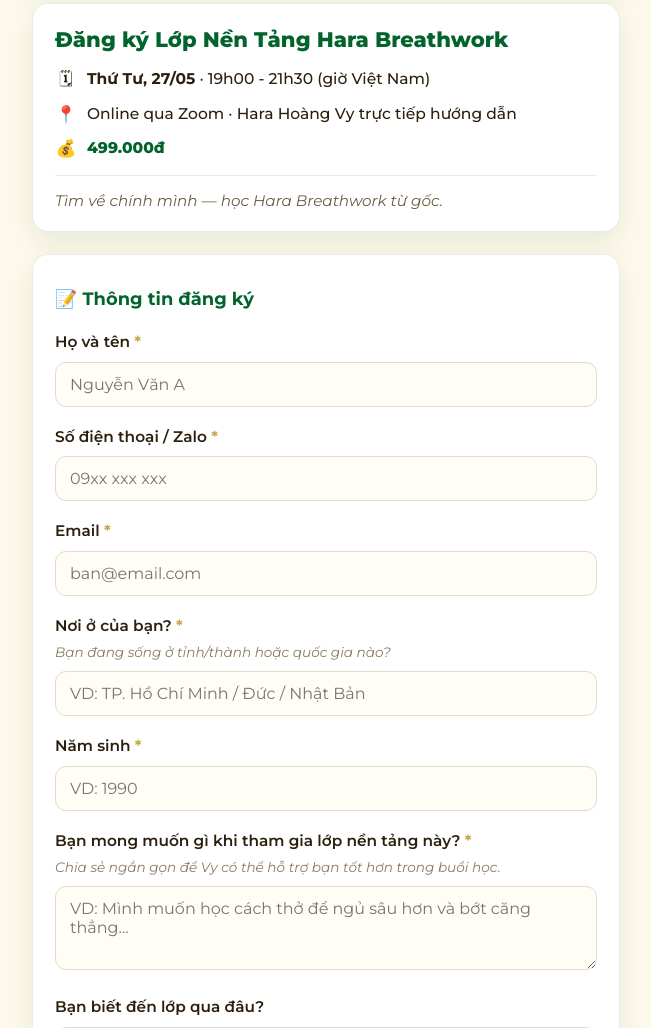
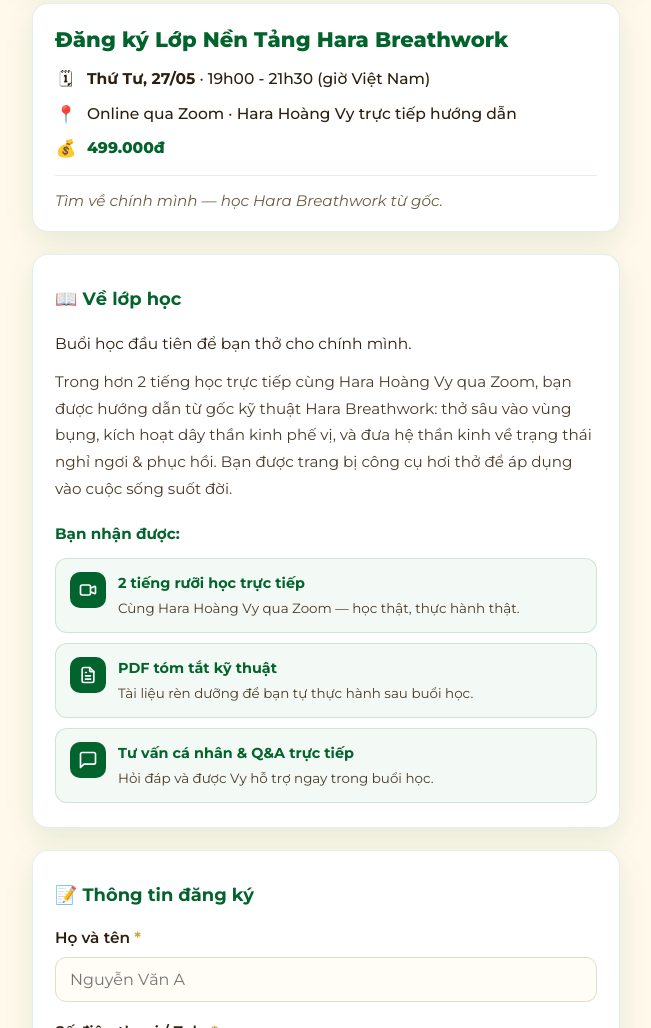
Before and after one commit to bunghealing/lop-nen-tang, a plain HTML site: page index.html in a window 1280 px wide. Shown: the part 484-1512 px from the top of the page, without its empty margins (314-965 px from the left). Drawn offline with Linux system fonts and the light colour scheme.

Commit message:
Update index.html

```diff
--- a/index.html
+++ b/index.html
@@ -220,6 +220,47 @@
       </div>
       <p class="tag">Tìm về chính mình — học Hara Breathwork từ gốc.</p>
     </div>
+
+<!-- ===== COURSE DESCRIPTION ===== -->
+<div class="card">
+  <div class="sec-title">📖 Về lớp học</div>
+  <p style="font-size:.97rem;line-height:1.75;color:#2C1F0E;margin-bottom:12px;">
+    Buổi học đầu tiên để bạn thở cho chính mình.
+  </p>
+  <p style="font-size:.95rem;line-height:1.75;color:#4a3b28;margin-bottom:20px;">
+    Trong hơn 2 tiếng học trực tiếp cùng Hara Hoàng Vy qua Zoom, bạn được hướng dẫn từ gốc kỹ thuật Hara Breathwork: thở sâu vào vùng bụng, kích hoạt dây thần kinh phế vị, và đưa hệ thần kinh về trạng thái nghỉ ngơi &amp; phục hồi. Bạn được trang bị công cụ hơi thở để áp dụng vào cuộc sống suốt đời.
+  </p>
+  <p style="font-weight:700;color:#02642c;font-size:.95rem;margin-bottom:12px;">Bạn nhận được:</p>
+  <ul style="list-style:none;padding:0;margin:0;display:flex;flex-direction:column;gap:10px;">
+    <li style="display:flex;gap:12px;align-items:flex-start;background:#f3f9f4;border:1.5px solid rgba(2,100,44,.15);border-radius:12px;padding:13px 14px;">
+      <div style="flex:0 0 36px;height:36px;background:#02642c;border-radius:10px;display:flex;align-items:center;justify-content:center;">
+        <svg width="20" height="20" viewBox="0 0 24 24" fill="none" stroke="#fff" stroke-width="2" stroke-linecap="round" stroke-linejoin="round"><path d="M15 10l4.553-2.277A1 1 0 0121 8.723v6.554a1 1 0 01-1.447.9L15 14M3 8a2 2 0 012-2h8a2 2 0 012 2v8a2 2 0 01-2 2H5a2 2 0 01-2-2V8z"/></svg>
+      </div>
+      <div style="display:flex;flex-direction:column;gap:3px;">
+        <span style="font-size:.9rem;font-weight:700;color:#02642c;">2 tiếng rưỡi học trực tiếp</span>
+        <span style="font-size:.84rem;color:#4a3b28;line-height:1.55;">Cùng Hara Hoàng Vy qua Zoom — học thật, thực hành thật.</span>
+      </div>
+    </li>
+    <li style="display:flex;gap:12px;align-items:flex-start;background:#f3f9f4;border:1.5px solid rgba(2,100,44,.15);border-radius:12px;padding:13px 14px;">
+      <div style="flex:0 0 36px;height:36px;background:#02642c;border-radius:10px;display:flex;align-items:center;justify-content:center;">
+        <svg width="20" height="20" viewBox="0 0 24 24" fill="none" stroke="#fff" stroke-width="2" stroke-linecap="round" stroke-linejoin="round"><path d="M14 3v4a1 1 0 001 1h4"/><path d="M17 21H7a2 2 0 01-2-2V5a2 2 0 012-2h7l5 5v11a2 2 0 01-2 2z"/><line x1="9" y1="9" x2="10" y2="9"/><line x1="9" y1="13" x2="15" y2="13"/><line x1="9" y1="17" x2="15" y2="17"/></svg>
+      </div>
+      <div style="display:flex;flex-direction:column;gap:3px;">
+        <span style="font-size:.9rem;font-weight:700;color:#02642c;">PDF tóm tắt kỹ thuật</span>
+        <span style="font-size:.84rem;color:#4a3b28;line-height:1.55;">Tài liệu rèn dưỡng để bạn tự thực hành sau buổi học.</span>
+      </div>
+    </li>
+    <li style="display:flex;gap:12px;align-items:flex-start;background:#f3f9f4;border:1.5px solid rgba(2,100,44,.15);border-radius:12px;padding:13px 14px;">
+      <div style="flex:0 0 36px;height:36px;background:#02642c;border-radius:10px;display:flex;align-items:center;justify-content:center;">
+        <svg width="20" height="20" viewBox="0 0 24 24" fill="none" stroke="#fff" stroke-width="2" stroke-linecap="round" stroke-linejoin="round"><path d="M21 15a2 2 0 01-2 2H7l-4 4V5a2 2 0 012-2h14a2 2 0 012 2z"/></svg>
+      </div>
+      <div style="display:flex;flex-direction:column;gap:3px;">
+        <span style="font-size:.9rem;font-weight:700;color:#02642c;">Tư vấn cá nhân &amp; Q&amp;A trực tiếp</span>
+        <span style="font-size:.84rem;color:#4a3b28;line-height:1.55;">Hỏi đáp và được Vy hỗ trợ ngay trong buổi học.</span>
+      </div>
+    </li>
+  </ul>
+</div>
 
     <!-- ===== FORM STEP ===== -->
     <div id="formStep">
```
